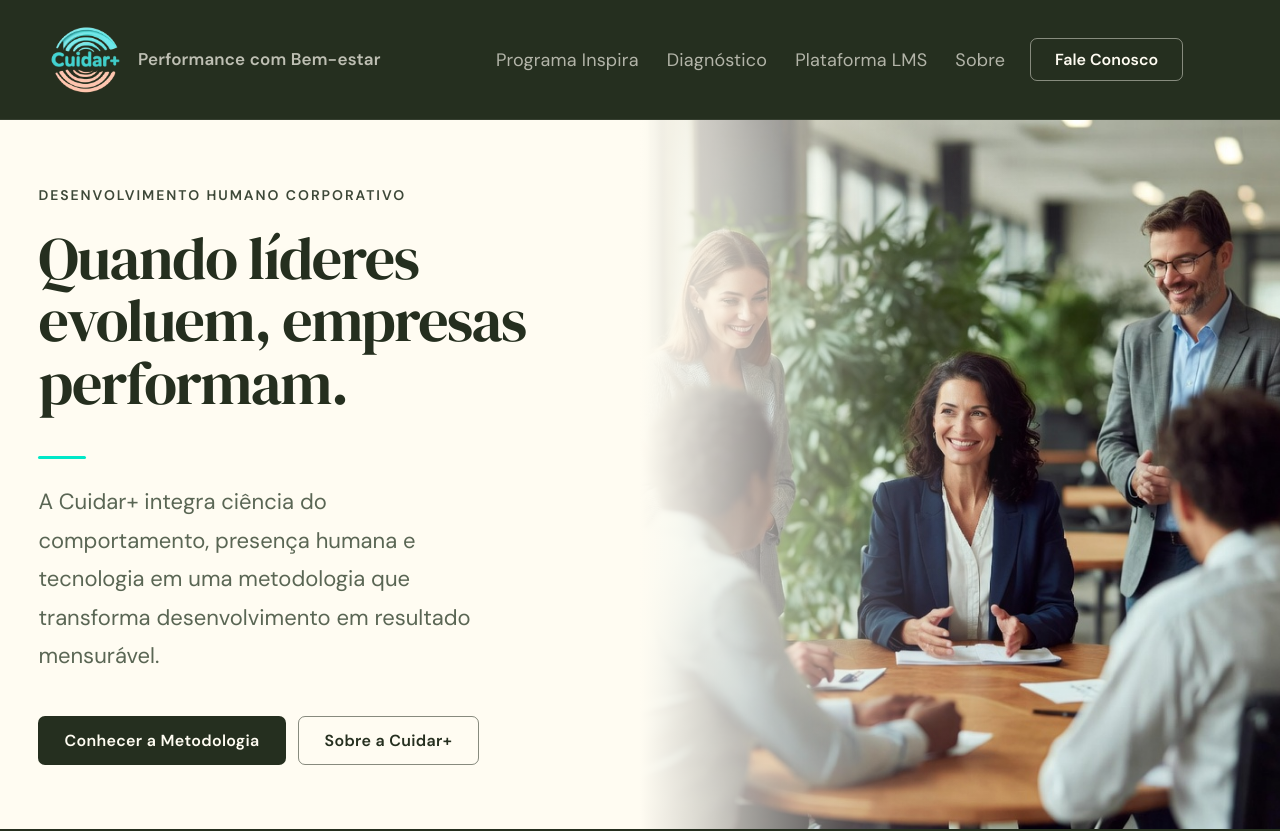
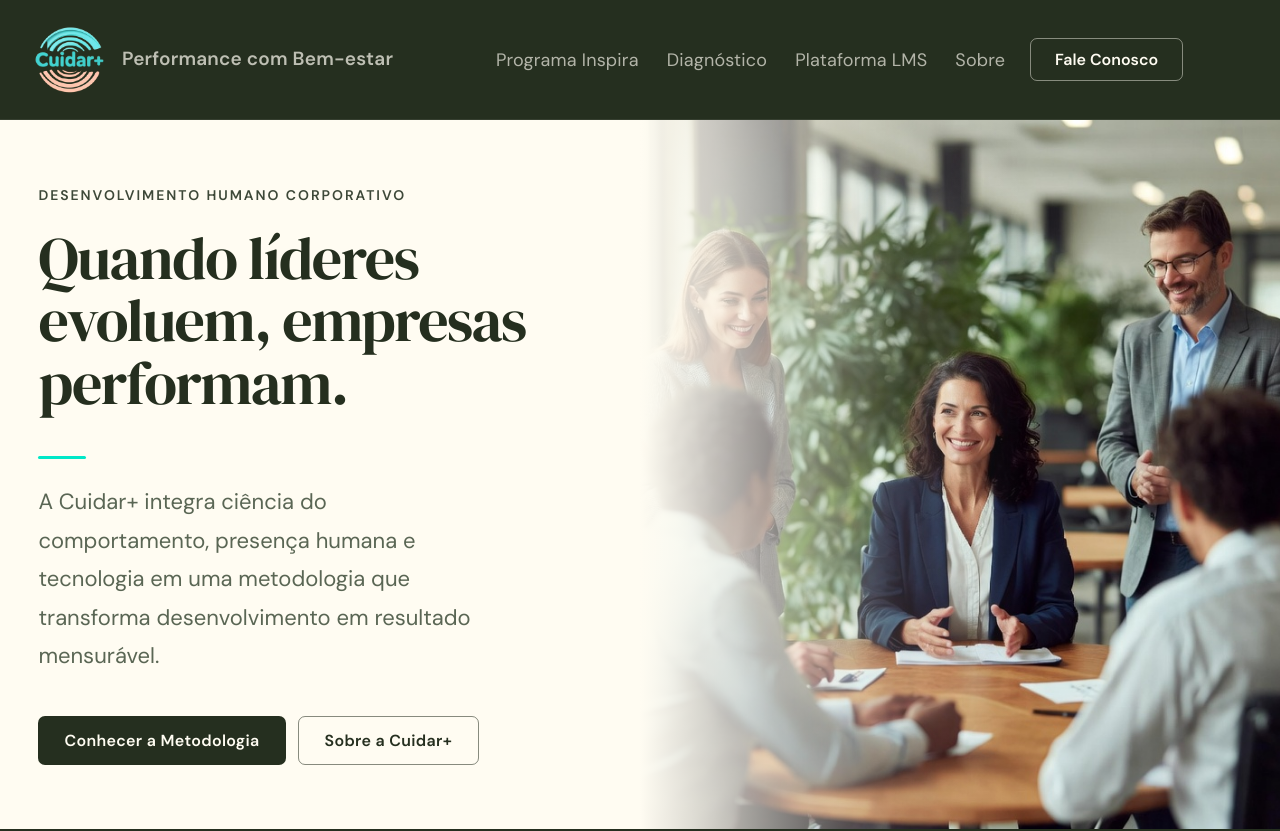
Before and after one commit to alchemistmao/cuidarmais-website, a plain HTML site: page index.html in a window 1280 px wide. Shown: the top 831 px of the page. Drawn offline with Linux system fonts and the light colour scheme.

Commit message:
Ajusta logo: mais à esquerda e fonte do tagline +10%
Co-Authored-By: Claude Sonnet 4.6 <noreply@anthropic.com>

```diff
--- a/index.html
+++ b/index.html
@@ -84,10 +84,10 @@ button,a{cursor:pointer;}
 
 /* ── NAV ─────────────────────────────────────── */
 nav{position:fixed;top:0;left:0;right:0;z-index:300;height:120px;background:var(--dark);border-bottom:1px solid rgba(255,252,242,.08);}
-.nav-in{max-width:1240px;margin:0 auto;padding:0 6% 0 24px;height:100%;display:flex;align-items:center;justify-content:space-between;}
+.nav-in{max-width:1240px;margin:0 auto;padding:0 6% 0 8px;height:100%;display:flex;align-items:center;justify-content:space-between;}
 .logo{display:flex;align-items:center;gap:10px;text-decoration:none;}
 .logo img{height:84px;}
-.logo-txt{font-size:17px;font-weight:600;letter-spacing:.01em;color:rgba(255,252,242,.7);line-height:1.4;white-space:nowrap;}
+.logo-txt{font-size:19px;font-weight:600;letter-spacing:.01em;color:rgba(255,252,242,.7);line-height:1.4;white-space:nowrap;}
 .nav-links{display:flex;align-items:center;gap:2px;}
 .nl{font-family:'DM Sans',sans-serif;font-size:18px;font-weight:400;color:rgba(255,252,242,.65);padding:7px 13px;border-radius:6px;border:none;background:none;transition:color .15s,background .15s;letter-spacing:.01em;}
 .nl:hover,.nl.on{color:var(--cream);}
```
